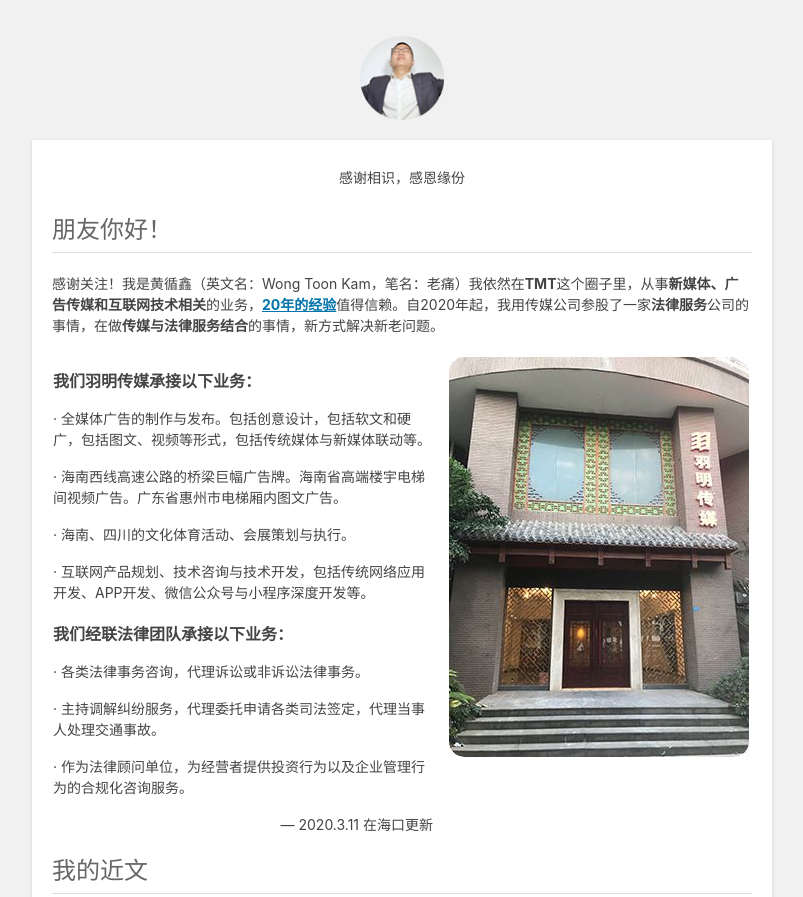
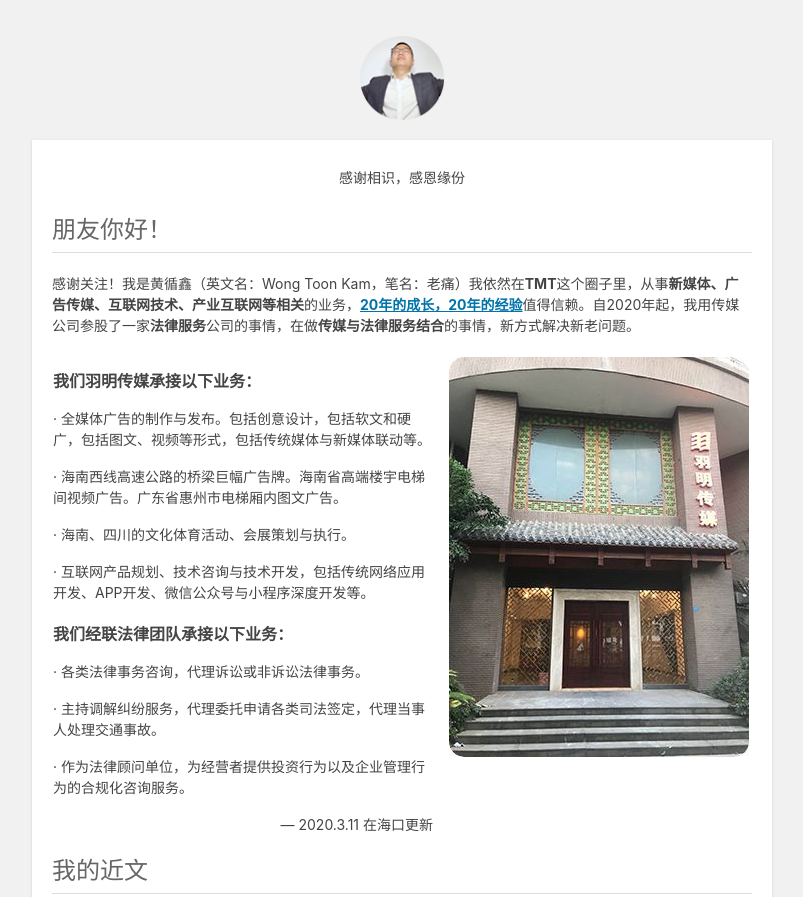
Before and after one commit to toonkam/toonkam, a plain HTML site: page index.html in a window 1280 px wide. Shown: the top 897 px of the page, without its empty margins (238-1041 px from the left). Drawn offline with nearby package versions, Linux system fonts and the light colour scheme.

Commit message:
Update index.html

```diff
--- a/index.html
+++ b/index.html
@@ -21,9 +21,10 @@
 <p style="text-align: center">感谢相识，感恩缘份</p>
 <h2>朋友你好！&nbsp;</h2>
 <p>
-	感谢关注！我是黄循鑫（英文名：Wong Toon Kam，笔名：老痛）我依然在<strong>TMT</strong>这个圈子里，从事<strong>新媒体、广告传媒和互联网技术相关</strong>的业务，<a href="#about"><strong>20年的经验</strong></a>值得信赖。自2020年起，我用传媒公司参股了一家<b>法律服务</b>公司的事情，在做<b>传媒与法律服务结合</b>的事情，新方式解决新老问题。
+	感谢关注！我是黄循鑫（英文名：Wong Toon Kam，笔名：老痛）我依然在<strong>TMT</strong>这个圈子里，从事<strong>新媒体、广告传媒、互联网技术、产业互联网等相关</strong>的业务，<a href="#about"><strong>20年的成长，20年的经验</strong></a>值得信赖。自2020年起，我用传媒公司参股了一家<b>法律服务</b>公司的事情，在做<b>传媒与法律服务结合</b>的事情，新方式解决新老问题。
 </p>
-<div style="float:left;margin-left:1px;display:inline;padding-top:0px;max-width: 380px"><h3>我们羽明传媒承接以下业务：</h3>
+<div style="float:left;margin-left:1px;display:inline;padding-top:0px;max-width: 380px">
+<h3>我们羽明传媒承接以下业务：</h3>
 <p>· 全媒体广告的制作与发布。包括创意设计，包括软文和硬广，包括图文、视频等形式，包括传统媒体与新媒体联动等。 </p>
 <p>· 海南西线高速公路的桥梁巨幅广告牌。海南省高端楼宇电梯间视频广告。广东省惠州市电梯厢内图文广告。</p>
 <p>· 海南、四川的文化体育活动、会展策划与执行。</p>
```
